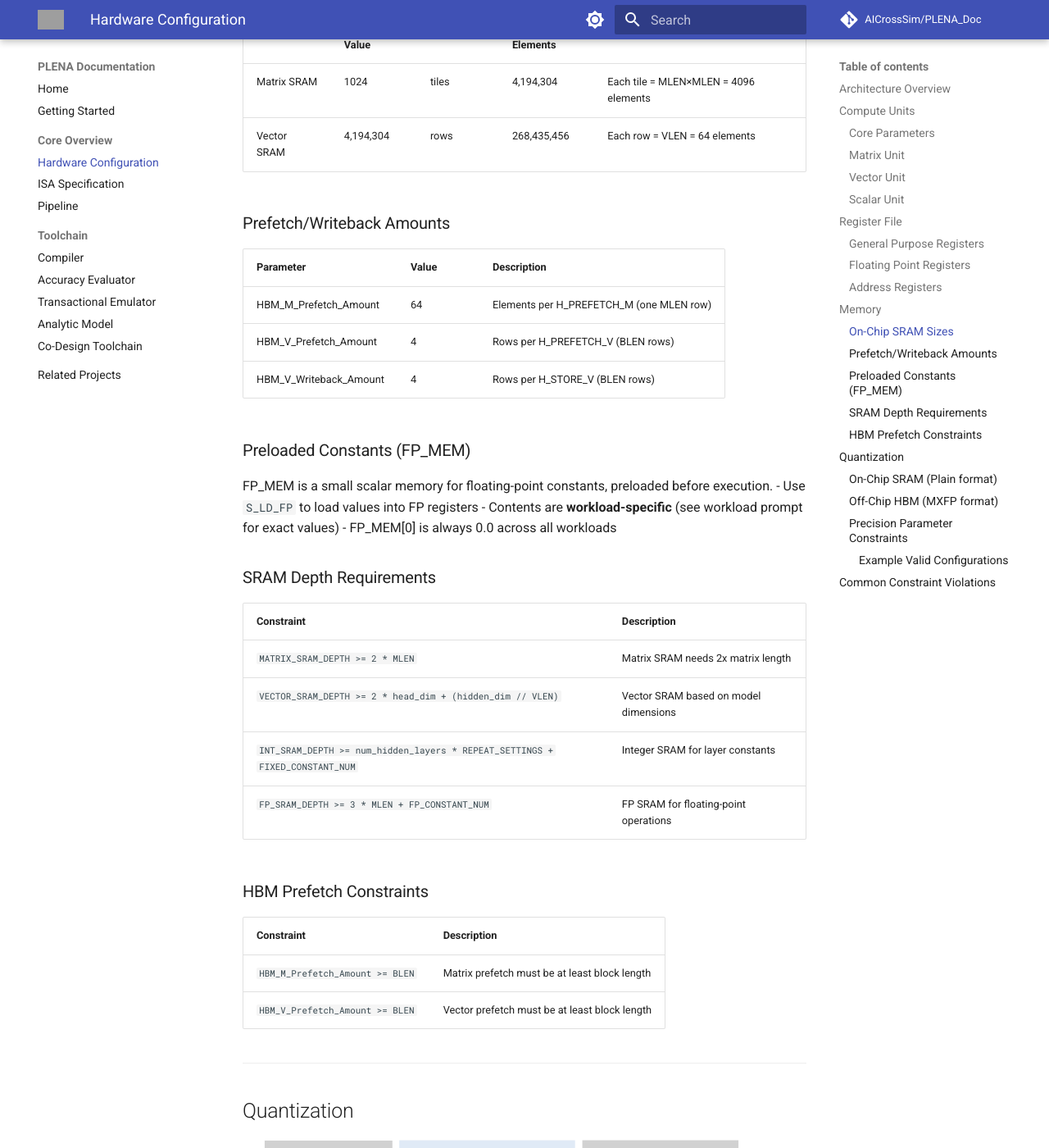
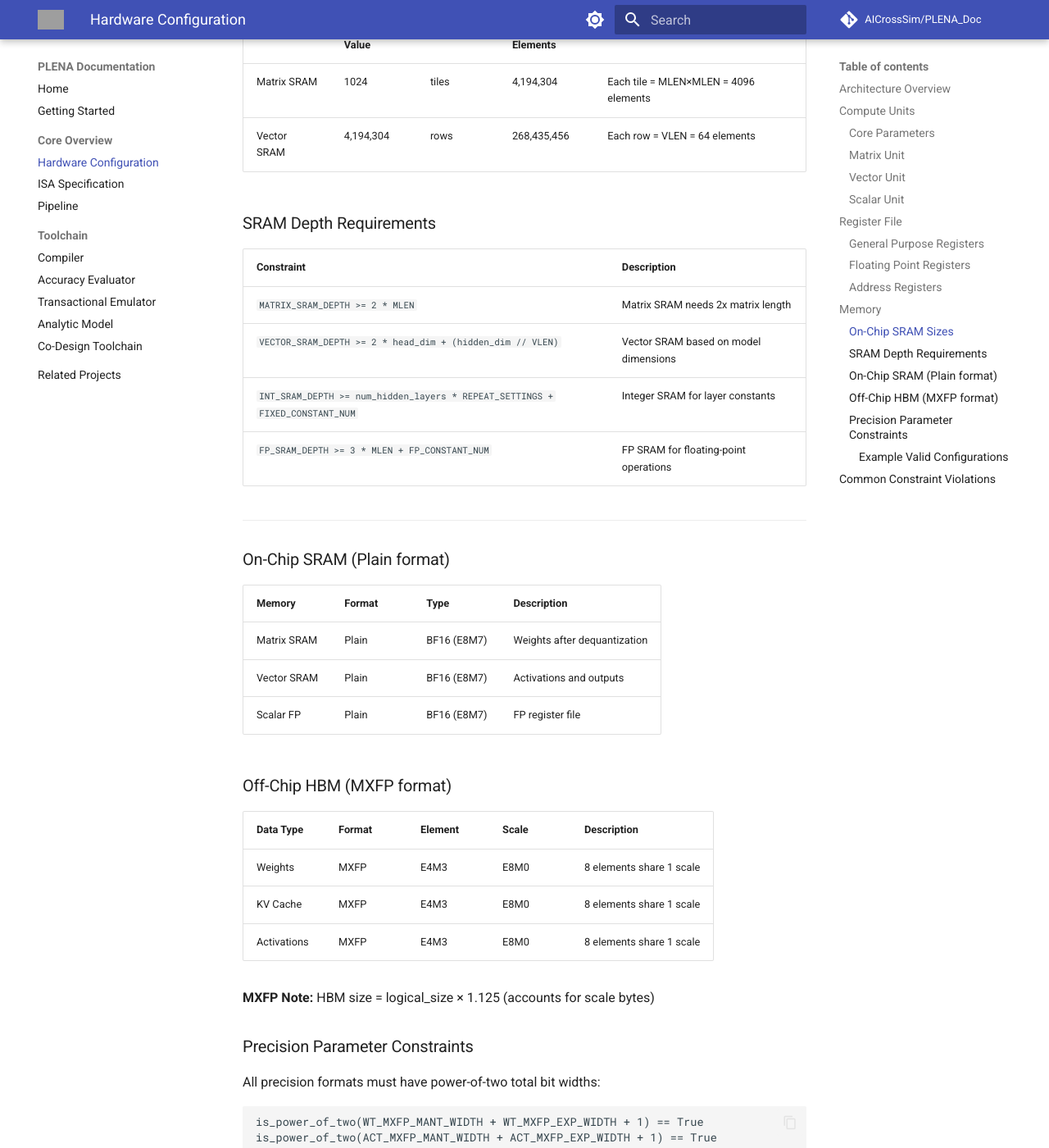
Before and after one commit to AICrossSim/PLENA_Doc, an MkDocs documentation site: the page built from doc/hardware_config.md, in a window 1280 px wide and 1400 px high, scrolled down 4385 px. Shown: the whole window at 82% size. Built offline with MkDocs 1.6.1 and Material for MkDocs 9.7.7, drawn with Linux system fonts in a browser that asks for light colours; comment, search, counter and statistics services are not loaded; some of the changed text lies outside the part shown; grey boxes are pictures that could not be loaded.

```diff
--- a/doc/hardware_config.md
+++ b/doc/hardware_config.md
@@ -88,20 +88,6 @@ The memory subsystem spans on-chip SRAMs (Matrix, Vector, Integer, FP) and off-c
 | Matrix SRAM | 1024 | tiles | 4,194,304 | Each tile = MLEN×MLEN = 4096 elements |
 | Vector SRAM | 4,194,304 | rows | 268,435,456 | Each row = VLEN = 64 elements |
 
-### Prefetch/Writeback Amounts
-
-| Parameter | Value | Description |
-|-----------|-------|-------------|
-| HBM_M_Prefetch_Amount | 64 | Elements per H_PREFETCH_M (one MLEN row) |
-| HBM_V_Prefetch_Amount | 4 | Rows per H_PREFETCH_V (BLEN rows) |
-| HBM_V_Writeback_Amount | 4 | Rows per H_STORE_V (BLEN rows) |
-
-### Preloaded Constants (FP_MEM)
-
-FP_MEM is a small scalar memory for floating-point constants, preloaded before execution.
-- Use `S_LD_FP` to load values into FP registers
-- Contents are **workload-specific** (see workload prompt for exact values)
-- FP_MEM[0] is always 0.0 across all workloads
 
 ### SRAM Depth Requirements
 
@@ -112,20 +98,7 @@ FP_MEM is a small scalar memory for floating-point constants, preloaded before e
 | `INT_SRAM_DEPTH >= num_hidden_layers * REPEAT_SETTINGS + FIXED_CONSTANT_NUM` | Integer SRAM for layer constants |
 | `FP_SRAM_DEPTH >= 3 * MLEN + FP_CONSTANT_NUM` | FP SRAM for floating-point operations |
 
-### HBM Prefetch Constraints
-
-| Constraint | Description |
-|------------|-------------|
-| `HBM_M_Prefetch_Amount >= BLEN` | Matrix prefetch must be at least block length |
-| `HBM_V_Prefetch_Amount >= BLEN` | Vector prefetch must be at least block length |
-
 ---
-
-## Quantization
-
-![PLENA Precision Formats](figs/Precision.png)
-
-PLENA stores weights, activations, and KV cache in MXFP format off-chip, and dequantizes into BF16 on-chip for compute.
 
 ### On-Chip SRAM (Plain format)
 
```
Also changed, not shown: other parts of doc/hardware_config.md (+2 -2 lines), doc/accuracy_evaluator.md (+2 -0 lines).
